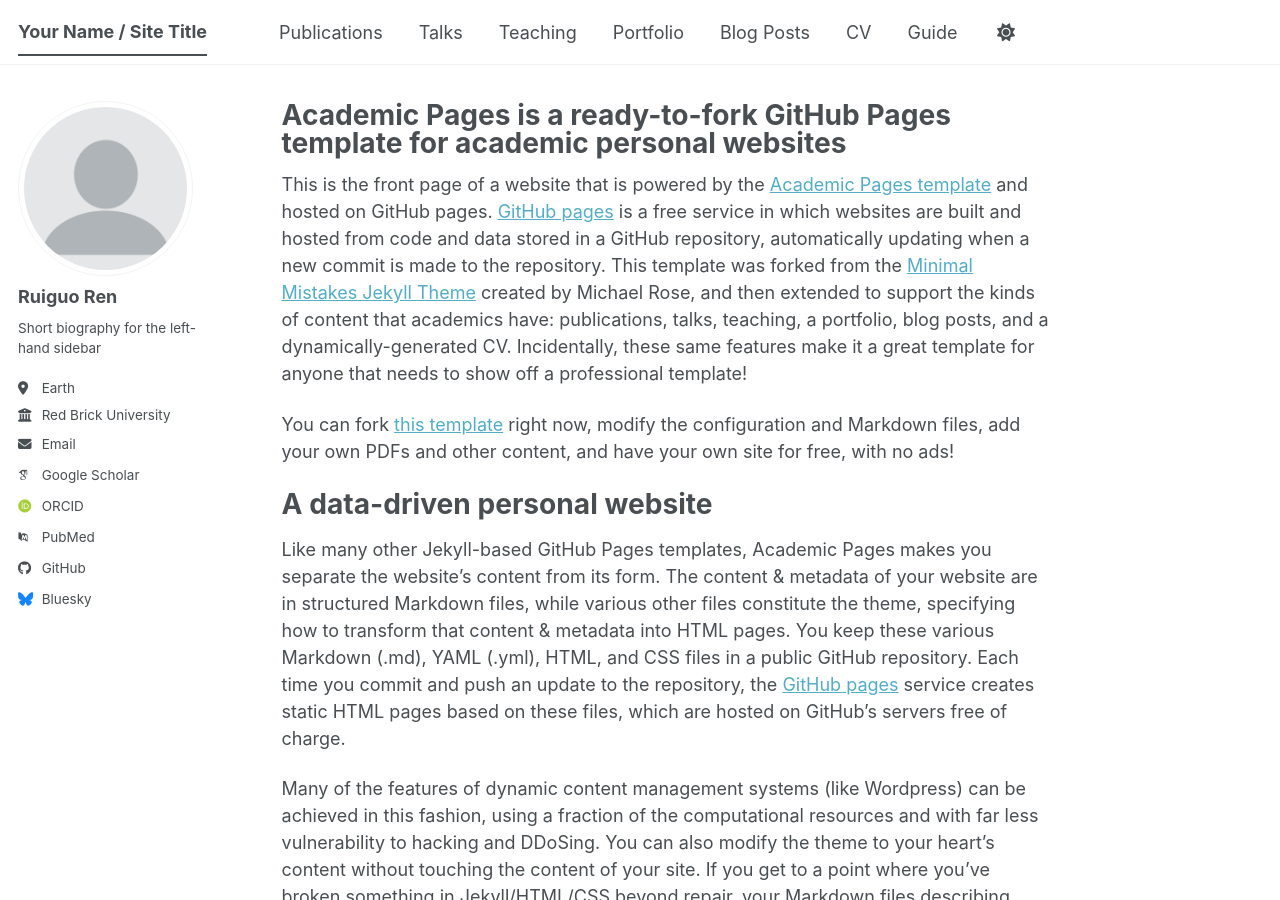
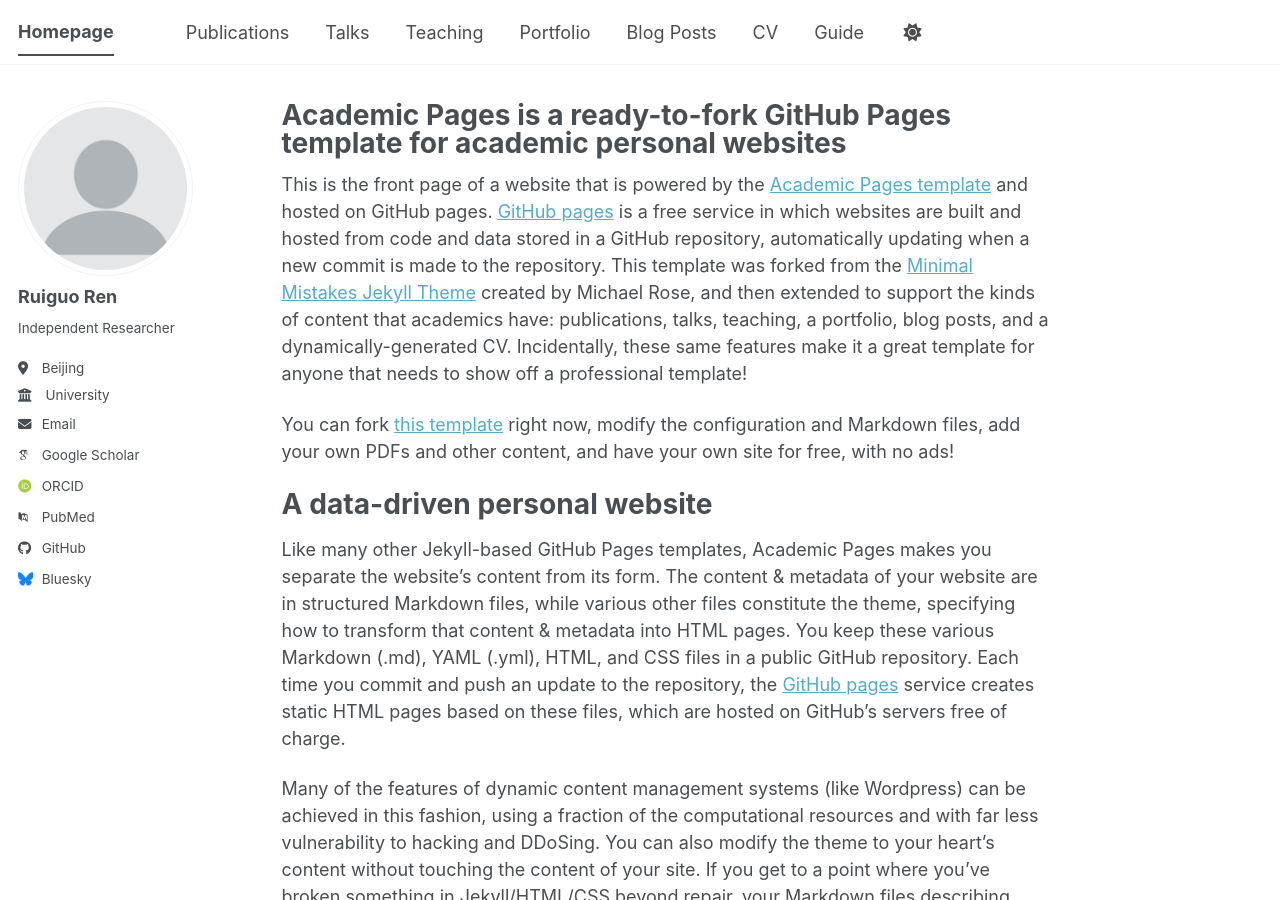
Before and after one commit to rgren-research/rgren-research.github.io, a Jekyll site: the page built from _pages/about.md, in a window 1280 px wide and 900 px high. Built offline with Jekyll 4.4.1, drawn with Linux system fonts in a browser that asks for light colours; some web fonts are replaced; a script bundle is joined from its source files by our own code; library files that are not in the unit come from our copies.

Commit message:
Update _config.yml

```diff
--- a/_config.yml
+++ b/_config.yml
@@ -9,7 +9,7 @@
 # Basic Site Settings
 locale                   : "en-US"
 site_theme               : "default" # The available themes options are "default", "air", "sunrise", "mint", "dirt" and "contrast"
-title                    : "Your Name / Site Title"
+title                    : "Homepage"
 title_separator          : "-"
 name                     : &name "Your Name"
 description              : &description "Your Name's academic portfolio"   # Update this with a general description of your site, this is the default if not overridden by a page
@@ -26,11 +26,11 @@
   avatar           : "profile.png"
   name             : "Ruiguo Ren"
   pronouns         : # example: "she/her"
-  bio              : "Short biography for the left-hand sidebar"
-  location         : "Earth"
-  employer         : "Red Brick University"
+  bio              : "Independent Researcher"
+  location         : "Beijing"
+  employer         : " University"
   uri              : # URL
-  email            : "none@example.org"
+  email            : "studenttygsjtygmx@gmail.com"
 
   # Academic websites
   academia         : # URL
```
